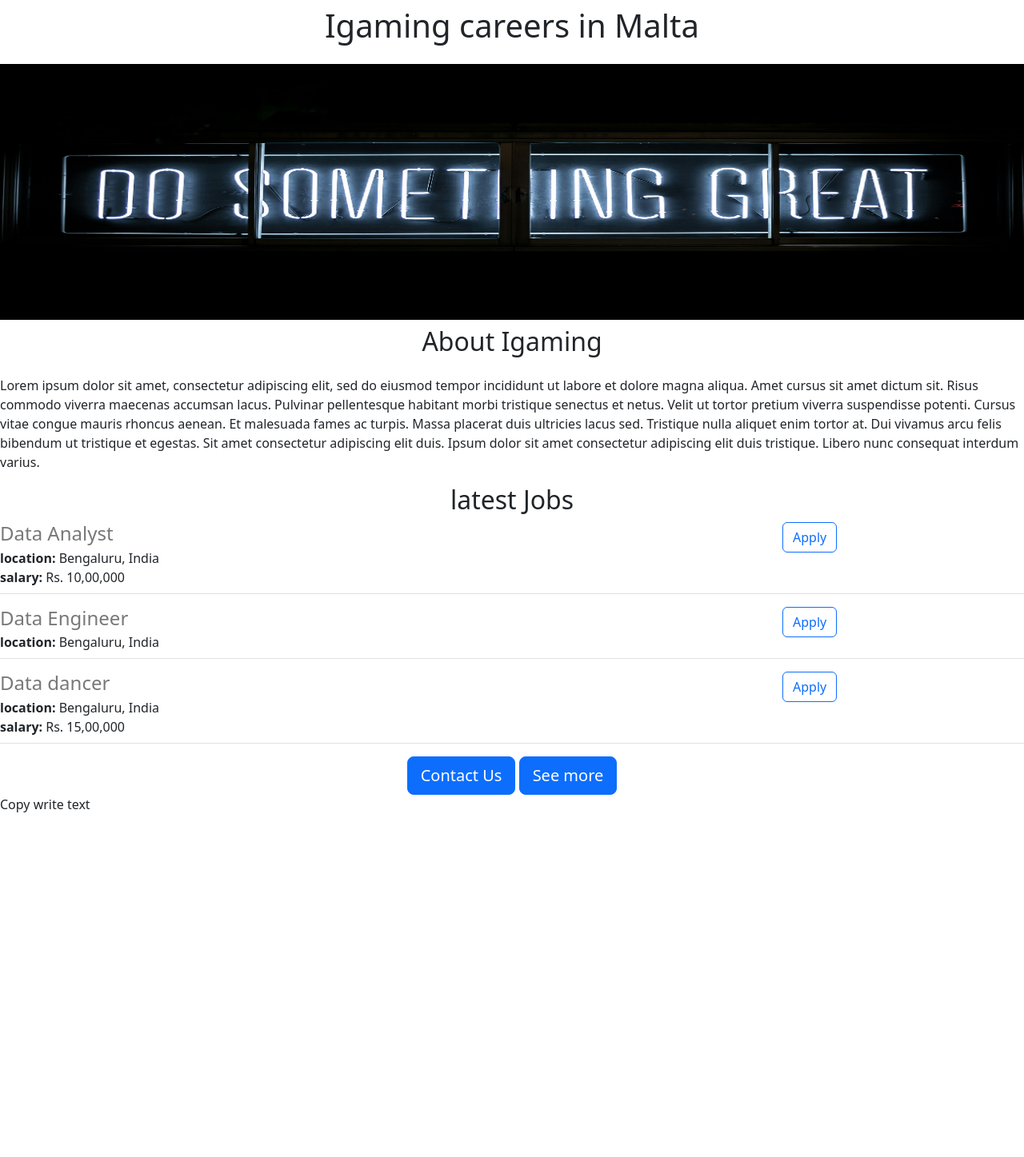
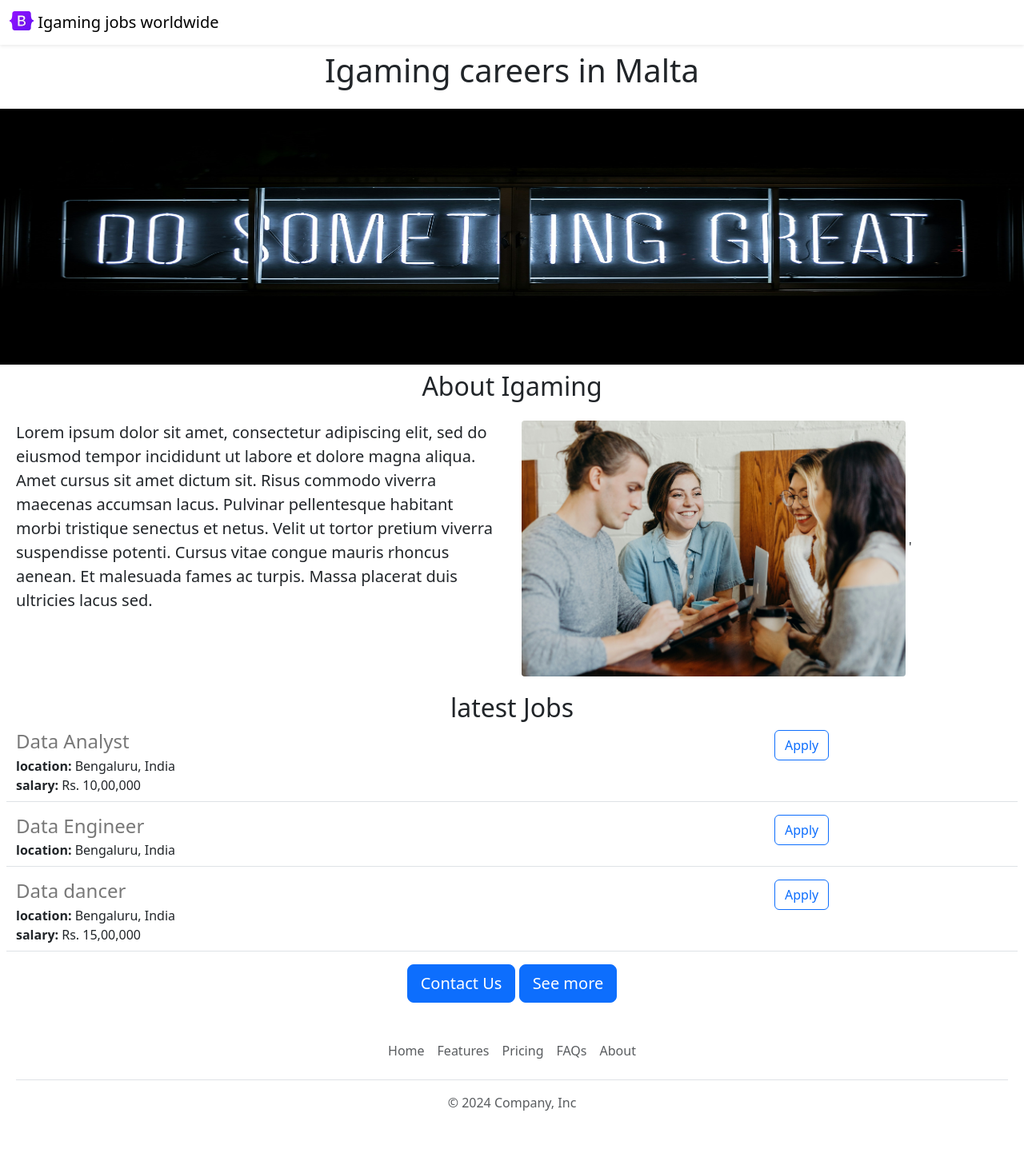
Before and after one commit to RedHatBemgium/igaming-careers, a Flask app: page / in a window 1280 px wide. Shown: the whole page at 80% size. Before the commit the page ends 1016 px from the top, so only its background shows below. Run offline with Flask 3, Linux system fonts and the light colour scheme.

Commit message:
Functianal en estics

```diff
--- /dev/null
+++ b/templates/footer.html
@@ -0,0 +1,13 @@
+
+<div class="container">
+  <footer class="py-3 my-4">
+    <ul class="nav justify-content-center border-bottom pb-3 mb-3">
+      <li class="nav-item"><a href="#" class="nav-link px-2 text-body-secondary">Home</a></li>
+      <li class="nav-item"><a href="#" class="nav-link px-2 text-body-secondary">Features</a></li>
+      <li class="nav-item"><a href="#" class="nav-link px-2 text-body-secondary">Pricing</a></li>
+      <li class="nav-item"><a href="#" class="nav-link px-2 text-body-secondary">FAQs</a></li>
+      <li class="nav-item"><a href="#" class="nav-link px-2 text-body-secondary">About</a></li>
+    </ul>
+    <p class="text-center text-body-secondary">&copy; 2024 Company, Inc</p>
+  </footer>
+</div>
--- a/templates/home.html
+++ b/templates/home.html
@@ -24,19 +24,24 @@
 
   </head>
   <body>
-
-    <div>
+    {% include 'nav.html' %}
+    <div style="padding-left: 20px; padding-right: 20px;">
         <h1 class="text-center mt-2 mb-4">Igaming careers in Malta</h1>
-
-
+      </div>
+      <div>
       <img class="img-fluid" id="banner"
         src="https://f0be7f65-66c9-45f7-945a-7c669f5df018-00-3gfqdc4vkvx6z.picard.replit.dev/static/banner.jpg"
-        <lb></lb>
+        <lb></lb></div>
+        <div style="padding-left: 20px; padding-right: 20px;">
         <h2 class="text-center mt-2 mb-4">About Igaming</h2>
 
+    <div class="row">
+      <div class="col-md-6">
+      <p class="lead">Lorem ipsum dolor sit amet, consectetur adipiscing elit, sed do eiusmod tempor incididunt ut labore et dolore magna aliqua. Amet cursus sit amet dictum sit. Risus commodo viverra maecenas accumsan lacus. Pulvinar pellentesque habitant morbi tristique senectus et netus. Velit ut tortor pretium viverra suspendisse potenti. Cursus vitae congue mauris rhoncus aenean. Et malesuada fames ac turpis. Massa placerat duis ultricies lacus sed. </p></div>
+        <div class="d-none d-md-block col-md-6" style="padding-bottom: 20px; padding-right: 20px;">
+              <img src="static/team.jpg" style='height:320px; border-radius:4px;'>  '
 
-      <p class="bodytext">Lorem ipsum dolor sit amet, consectetur adipiscing elit, sed do eiusmod tempor incididunt ut labore et dolore magna aliqua. Amet cursus sit amet dictum sit. Risus commodo viverra maecenas accumsan lacus. Pulvinar pellentesque habitant morbi tristique senectus et netus. Velit ut tortor pretium viverra suspendisse potenti. Cursus vitae congue mauris rhoncus aenean. Et malesuada fames ac turpis. Massa placerat duis ultricies lacus sed. Tristique nulla aliquet enim tortor at. Dui vivamus arcu felis bibendum ut tristique et egestas. Sit amet consectetur adipiscing elit duis. Ipsum dolor sit amet consectetur adipiscing elit duis tristique. Libero nunc consequat interdum varius.</p>
-
+        </div>
         <h2 class="text-center">latest Jobs</h2>
 
       <div>
@@ -52,8 +57,7 @@
         </div>
 
 
-      <p> Copy write text </p>
-
+    {% include 'footer.html' %}
 
       </body>
 
--- a/templates/jobitem.html
+++ b/templates/jobitem.html
@@ -14,7 +14,8 @@
                     {% endif %}
 </div>
   <div class="col-3">
-
+    <a href="mailto:quinten.gullu@icloud.com?subject=mail%20for%20testing%20{{job['title']}}&body=dfd%20rest">
         <button type="button" class="btn btn-outline-primary">Apply</button>
+      </a>
       </div>
 </div>
--- /dev/null
+++ b/templates/nav.html
@@ -0,0 +1,9 @@
+<nav class="navbar shadow-sm fixed-top bg-white" >
+  <div class="container-fluid">
+    <a class="navbar-brand" href="#">
+      <img src="static/logo.svg" alt="Logo" width="30" height="24" class="d-inline-block align-text-top">
+      Igaming jobs worldwide
+    </a>
+  </div>
+</nav>
+<div style="height:56px">  </div>
```
Also changed, not shown: static/logo.svg (added), static/team.jpg (added).
